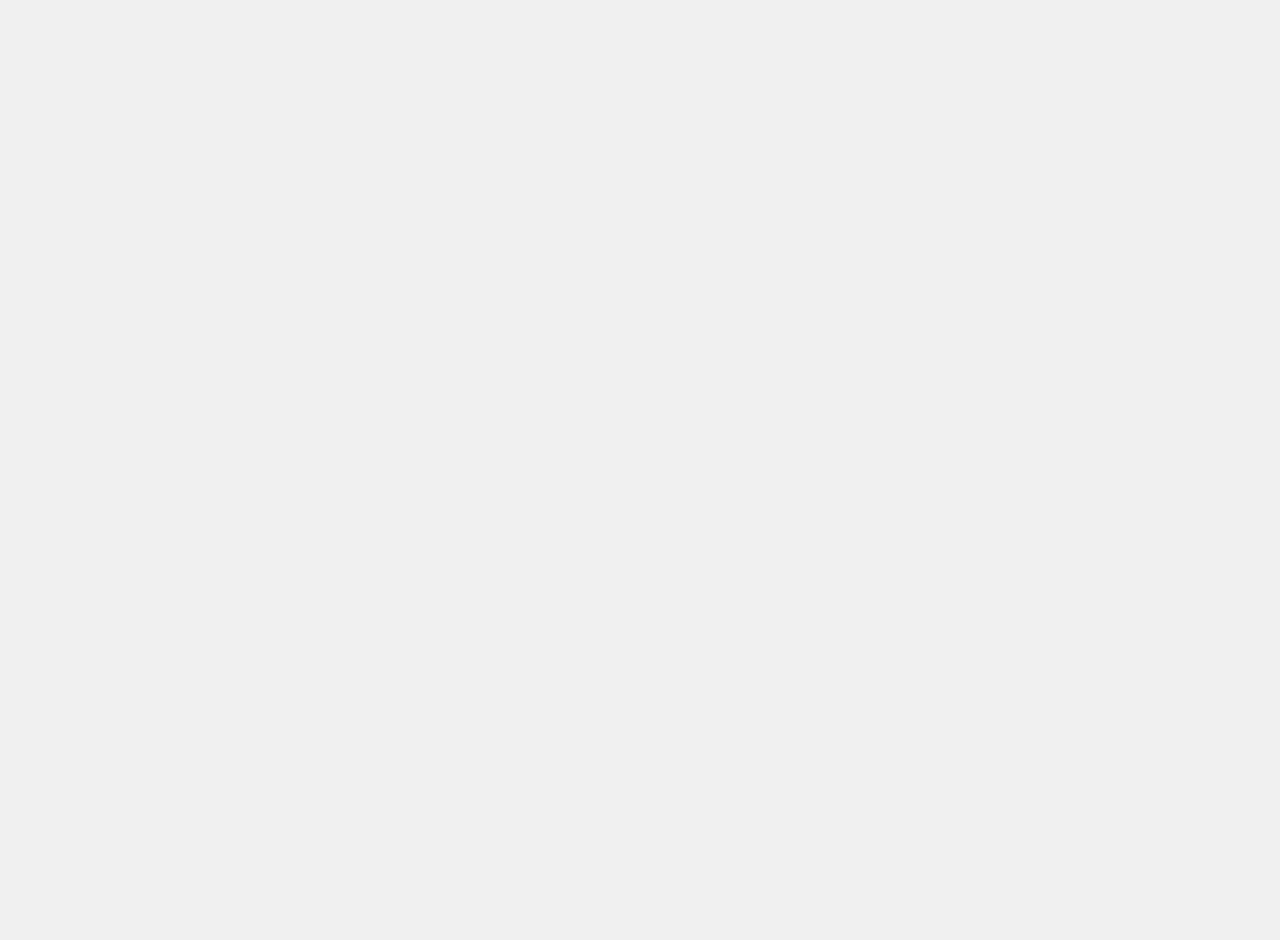
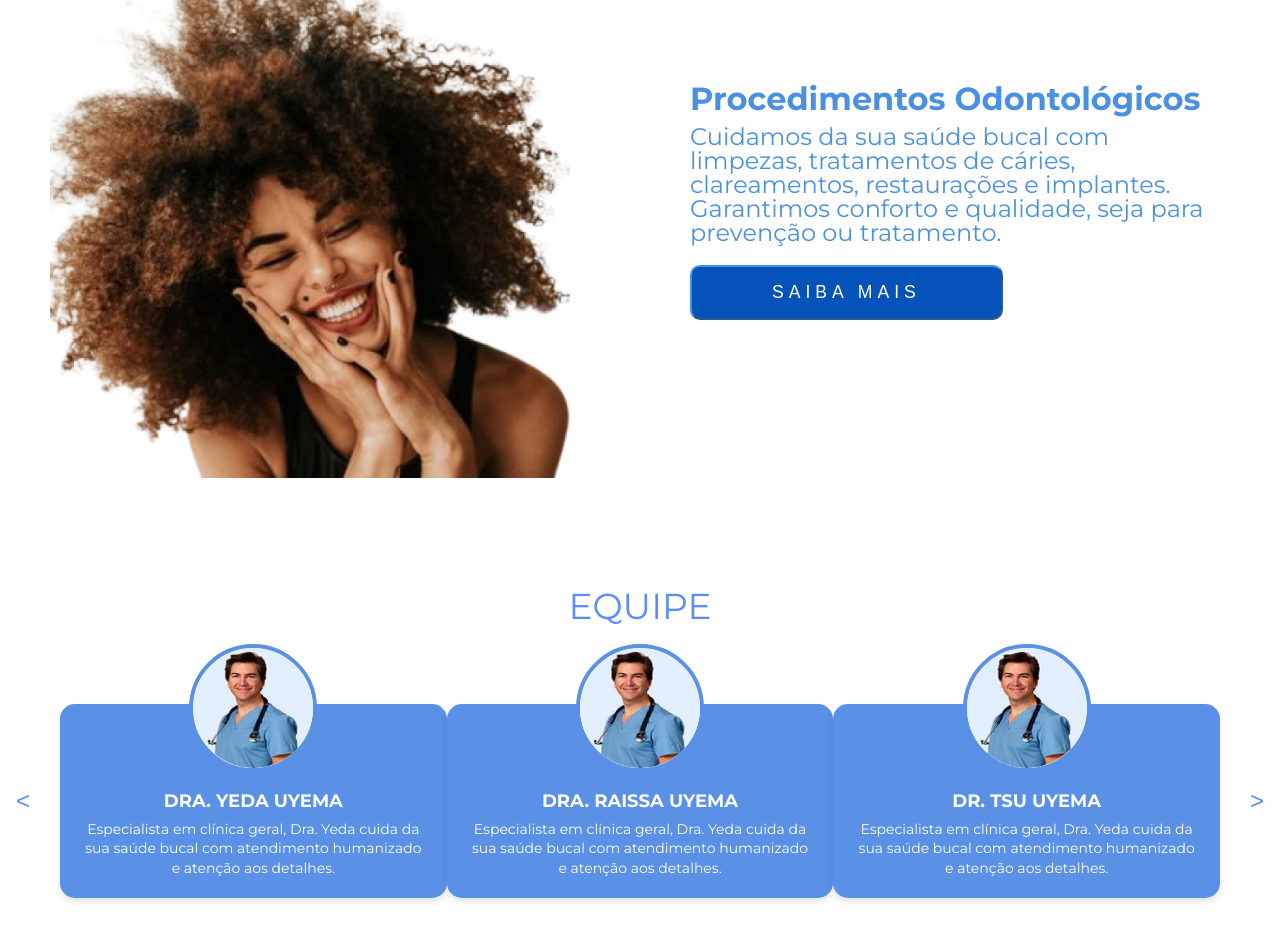
Before and after one commit to maarcos-floriano/Site-Oi-Sorria-App, a React (Vite) app: page / in a window 1280 px wide. Shown: the part 1540-2480 px from the top of the page. Before the commit the page ends 1416 px from the top, so only its background shows below. Built offline with nearby package versions, Linux system fonts and the light colour scheme.

Commit message:
feat: Sections DentalProcedures e TeamSection

```diff
--- /dev/null
+++ b/src/components/TeamMember/TeamMember.jsx
@@ -0,0 +1,14 @@
+import React from 'react';
+import styles from './TeamMember.module.css';
+
+const TeamMember = ({ image, name, description }) => (
+  <div className={styles.teamMember}>
+    <div className={styles.imageWrapper}>
+      <img src={image} alt={name} className={styles.memberImage} />
+    </div>
+    <h3 className={styles.memberName}>{name}</h3>
+    <p className={styles.memberDescription}>{description}</p>
+  </div>
+);
+
+export default TeamMember;
--- /dev/null
+++ b/src/components/TeamMember/TeamMember.module.css
@@ -0,0 +1,35 @@
+.teamMember {
+  background-color: #5a90e5;
+  border-radius: 15px;
+  padding: 20px;
+  color: white;
+  width: 100%;
+  box-shadow: 0 4px 6px rgba(0, 0, 0, 0.1);
+}
+
+.imageWrapper {
+  width: 120px;
+  height: 120px;
+  border-radius: 50%;
+  overflow: hidden;
+  margin: -80px auto 20px;
+  border: 4px solid #5a90e5;
+  background-color: white;
+}
+
+.memberImage {
+  width: 100%;
+  height: 100%;
+  object-fit: cover;
+}
+
+.memberName {
+  font-size: 18px;
+  font-weight: bold;
+  margin-bottom: 10px;
+}
+
+.memberDescription {
+  font-size: 14px;
+  line-height: 1.4;
+}
--- a/src/pages/Home/Home.jsx
+++ b/src/pages/Home/Home.jsx
@@ -1,6 +1,8 @@
 import Navbar from '../../components/Navbar/Navbar';
 import Introduction from '../Sections/Introduction/Introduction';
 import ProcedureList from '../Sections/ProcedureList/ProcedureList';
+import DentalProcedures from '../Sections/DentalProcedures/DentalProcedures';
+import TeamSection from '../Sections/TeamSection/TeamSection';
 import style from './Home.module.css';
 
 const Home = () => {
@@ -9,6 +11,8 @@ const Home = () => {
       <Navbar/>
       <Introduction/>
       <ProcedureList />
+      <DentalProcedures />
+      <TeamSection />
     </div>
   );
 };
--- /dev/null
+++ b/src/pages/Sections/DentalProcedures/DentalProcedures.jsx
@@ -0,0 +1,22 @@
+import style from './DentalProcedures.module.css';
+import afro from '../../../utils/assets/afro.png';
+
+const DentalProcedures = () => {
+  return (
+    <section className={style['dental-procedures']}>
+      <div className={style['image-container']}>
+        <img src={afro} alt="Placeholder" className={style['image']} />
+      </div>
+      <div className={style['text-container']}>
+        <h2>Procedimentos Odontológicos</h2>
+        <p>
+          Cuidamos da sua saúde bucal com limpezas, tratamentos de cáries, clareamentos,
+          restaurações e implantes. Garantimos conforto e qualidade, seja para prevenção ou tratamento.
+        </p>
+        <button className={style['learn-more-button']}>SAIBA MAIS</button>
+      </div>
+    </section>
+  );
+};
+
+export default DentalProcedures;
--- /dev/null
+++ b/src/pages/Sections/DentalProcedures/DentalProcedures.module.css
@@ -0,0 +1,99 @@
+.dental-procedures {
+    display: flex;
+    align-items: center;
+    justify-content: center;
+    padding: 50px;
+    background-color: white;
+  }
+
+  .image-container {
+    flex: 1;
+    display: flex;
+    justify-content: center;
+    max-width: 650px; /* Limite de largura para a imagem */
+    margin-right: 100px; /* Espaço entre a imagem e o texto */
+  }
+
+  .image {
+    width: 100%;
+    height: auto;
+    border-radius: 10px;
+    object-fit: cover;
+  }
+
+  .text-container {
+    flex: 1;
+    padding: 20px;
+    max-width: 700px; /* Limite de largura para o texto */
+    text-align: left;
+  }
+
+  .text-container h2 {
+    font-size: 2rem;
+    color: #4a90e2;
+    font-weight: bold;
+  }
+
+  .text-container p {
+    font-size: 1.5rem;
+    color: #4a90e2;
+    margin-top: 10px;
+    margin-bottom: 20px;
+  }
+
+  .learn-more-button {
+    background-color: #0453BB;
+    color: white;
+    padding: 15px 80px;
+    border-radius: 10px;
+    border-color: #4a90e2;
+    cursor: pointer;
+    font-size: 1.1rem;
+    transition: all 0.3s ease;
+    letter-spacing:5px;
+  }
+
+  .learn-more-button:hover {
+    background-color: transparent;
+    color: #0453BB;
+    border-color: #0453BB;
+  }
+
+  /* Estilos para telas menores */
+  @media (max-width: 768px) {
+    .dental-procedures {
+      flex-direction: column;
+      padding: 30px;
+    }
+
+    .image-container {
+      margin: 0 auto 20px; /* Centraliza e ajusta o espaço */
+    }
+
+    .text-container h2 {
+      font-size: 1.8rem;
+    }
+
+    .text-container p {
+      font-size: 1.1rem;
+    }
+
+    .learn-more-button {
+      font-size: 0.9rem;
+    }
+  }
+
+  @media (max-width: 480px) {
+    .text-container h2 {
+      font-size: 1.6rem;
+    }
+
+    .text-container p {
+      font-size: 1rem;
+    }
+
+    .learn-more-button {
+      font-size: 0.8rem;
+      padding: 8px 16px;
+    }
+  }
--- /dev/null
+++ b/src/pages/Sections/TeamSection/TeamSection.jsx
@@ -0,0 +1,68 @@
+import React, { useState } from 'react';
+import TeamMember from '../../../components/TeamMember/TeamMember';
+import styles from './TeamSection.module.css';
+import dentista from '../../../utils/assets/dentist.png';
+
+const TeamSection = () => {
+  const teamMembers = [
+    {
+      id: 1,
+      image: dentista, // Replace with actual image path
+      name: 'DRA. YEDA UYEMA',
+      description: 'Especialista em clínica geral, Dra. Yeda cuida da sua saúde bucal com atendimento humanizado e atenção aos detalhes.'
+    },
+    {
+        id: 2,
+        image: dentista, // Replace with actual image path
+        name: 'DRA. RAISSA UYEMA',
+        description: 'Especialista em clínica geral, Dra. Yeda cuida da sua saúde bucal com atendimento humanizado e atenção aos detalhes.'
+    },
+    {
+        id: 3,
+        image: dentista, // Replace with actual image path
+        name: 'DR. TSU UYEMA',
+        description: 'Especialista em clínica geral, Dra. Yeda cuida da sua saúde bucal com atendimento humanizado e atenção aos detalhes.'
+    },
+    {
+        id: 4,
+        image: dentista, // Replace with actual image path
+        name: 'DR. RODRIGO',
+        description: 'Especialista em clínica geral, Dra. Yeda cuida da sua saúde bucal com atendimento humanizado e atenção aos detalhes.'
+    }
+  ];
+
+  const [currentIndex, setCurrentIndex] = useState(0);
+
+  const nextSlide = () => {
+    setCurrentIndex((prevIndex) =>
+      prevIndex === teamMembers.length - 3 ? 0 : prevIndex + 1
+    );
+  };
+
+  const prevSlide = () => {
+    setCurrentIndex((prevIndex) =>
+      prevIndex === 0 ? teamMembers.length - 3 : prevIndex - 1
+    );
+  };
+
+  return (
+    <section className={styles.teamSection}>
+      <h2 className={styles.sectionTitle}>EQUIPE</h2>
+      <div className={styles.carouselContainer}>
+        <button className={`${styles.carouselButton} ${styles.prevButton}`} onClick={prevSlide}>
+          &lt;
+        </button>
+        <div className={styles.carousel}>
+          {teamMembers.slice(currentIndex, currentIndex + 3).map((member) => (
+            <TeamMember key={member.id} {...member} />
+          ))}
+        </div>
+        <button className={`${styles.carouselButton} ${styles.nextButton}`} onClick={nextSlide}>
+          &gt;
+        </button>
+      </div>
+    </section>
+  );
+};
+
+export default TeamSection;
--- /dev/null
+++ b/src/pages/Sections/TeamSection/TeamSection.module.css
@@ -0,0 +1,58 @@
+.teamSection {
+  background-color: #fff;
+  padding: 60px 0;
+  text-align: center;
+}
+
+.sectionTitle {
+  color: #5a8bff;
+  font-size: 36px;
+  margin-bottom: 80px; /* Increased spacing */
+}
+
+.carouselContainer {
+  position: relative;
+  max-width: 1200px;
+  margin: 0 auto;
+  padding: 0 60px;
+}
+
+.carouselWrapper {
+  overflow: hidden;
+}
+
+.carousel {
+  display: flex;
+  transition: transform 0.5s ease; /* Smooth transition */
+}
+
+.carouselButton {
+  position: absolute;
+  top: 50%;
+  transform: translateY(-50%);
+  background: none;
+  border: none;
+  font-size: 24px;
+  color: #5a8bff;
+  cursor: pointer;
+  z-index: 10;
+}
+
+.prevButton {
+  left: 10px;
+}
+
+.nextButton {
+  right: 10px;
+}
+
+@media (max-width: 768px) {
+  .carousel {
+    flex-direction: column;
+    align-items: center;
+  }
+
+  .carouselContainer {
+    padding: 0 20px;
+  }
+}
```
Also changed, not shown: src/utils/assets/afro.png (added), src/utils/assets/dentist.png (added).
